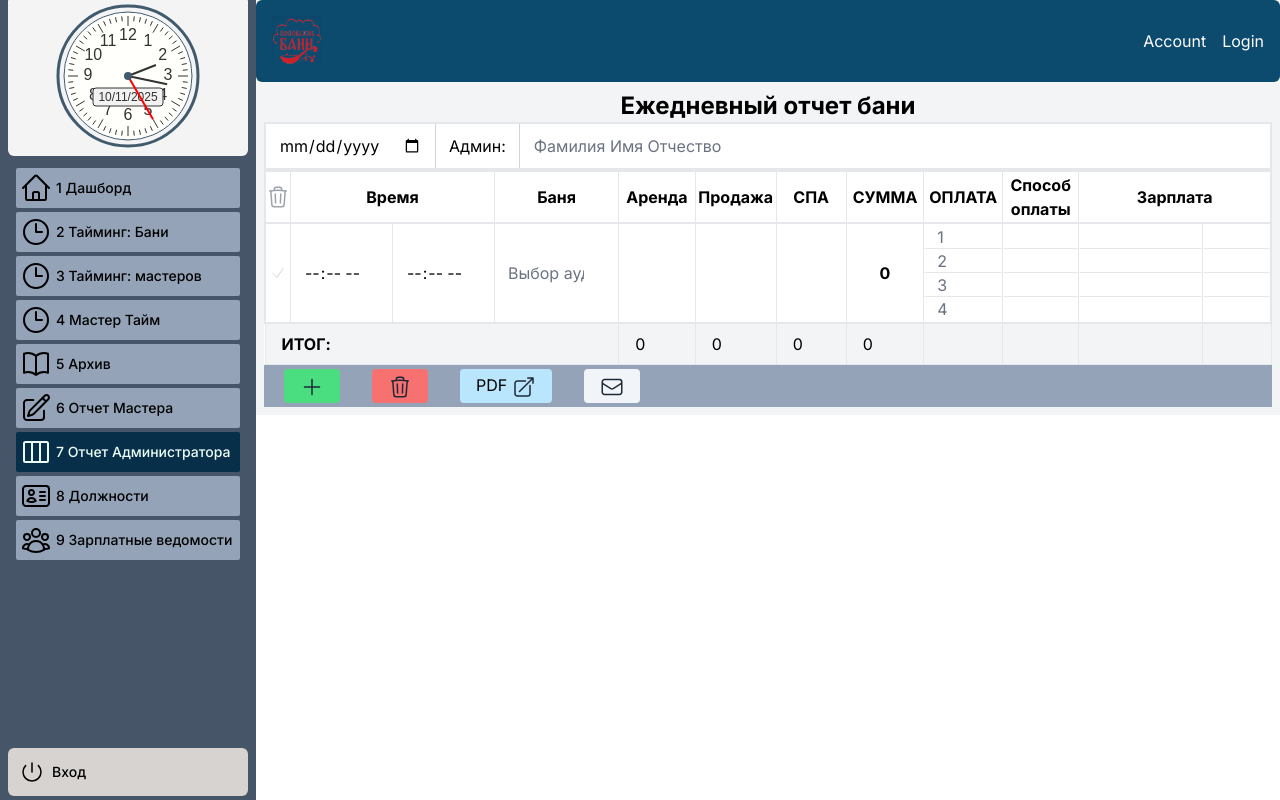
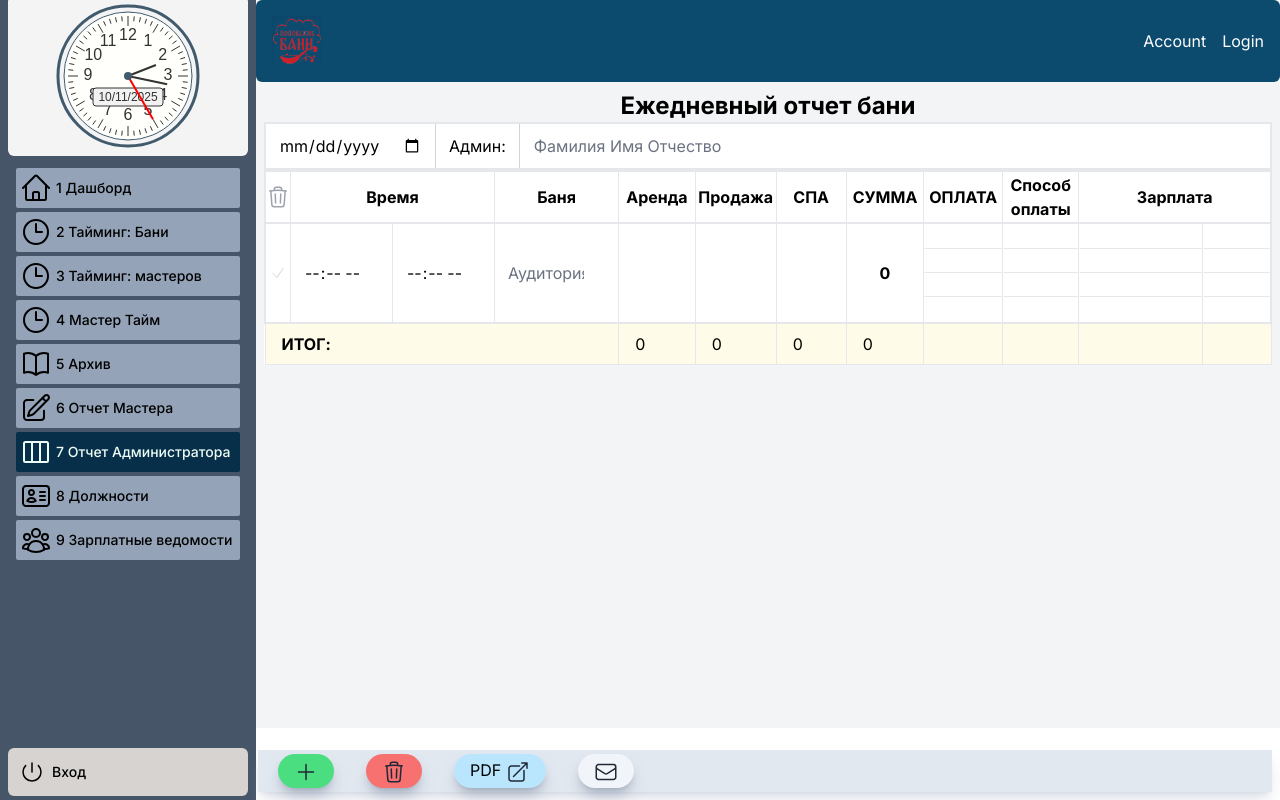
Before and after one commit to Fa-Dali/my-bathhouse-app, a Next.js app in the folder frontend/nextjs-dashboard/: page /dashboard/report-administrator in a window 1280 px wide. Built offline with nearby package versions, Linux system fonts and the light colour scheme; a web font is replaced by a local one.

Commit message:
Настройка скролл для таблицы Отчет Администратора

```diff
--- a/frontend/nextjs-dashboard/app/dashboard/report-administrator/calculator/AdminTable.tsx
+++ b/frontend/nextjs-dashboard/app/dashboard/report-administrator/calculator/AdminTable.tsx
@@ -190,8 +190,11 @@ export default function Page({ }: PageProps) {
       </div>
 
       {/* Таблица отчета */}
-      <div className="div-container flex justify-between gap-1 bg-slate-400">
-        <div>
+      <div className="div-container flex justify-between gap-1">
+
+
+
+        <div className="beautiful-scroll overflow-y-auto h-[550px]">
           <table className="w-full min-w-full border bg-white border-gray-300">
             <thead>
               <tr className="bg-white text-black border-2">
@@ -252,8 +255,8 @@ export default function Page({ }: PageProps) {
                       <input
                         type="text"
                         list="audience-list"
-                        placeholder="Выбор аудитории"
-                        className="w-full border-transparent h-24"
+                        placeholder="Аудитория"
+                        className="w-full border-transparent h-24 text-center"
                         value={row.audience}
                         onChange={(event) => updateRow(index, 'audience', event.target.value)}
                       />
@@ -271,7 +274,7 @@ export default function Page({ }: PageProps) {
                     <NumberInput
                       type="text"
                       step="10"
-                      placeholder=" "
+                      placeholder=""
                       className="h-24 text-right w-full border-none focus:ring-transparent focus:outline-none"
                       value={row.rent}
                       onChange={(event) => updateRow(index, 'rent', event.target.value)}
@@ -283,7 +286,7 @@ export default function Page({ }: PageProps) {
                     <NumberInput
                       type="text"
                       step="10"
-                      placeholder=" "
+                      placeholder=""
                       className="h-24 text-right w-full border-none focus:ring-transparent focus:outline-none"
                       value={row.sales}
                       onChange={(event) => updateRow(index, 'sales', event.target.value)}
@@ -295,7 +298,7 @@ export default function Page({ }: PageProps) {
                     <NumberInput
                       type="text"
                       step="10"
-                      placeholder=" "
+                      placeholder=""
                       className="h-24 text-right w-full border-none focus:ring-transparent focus:outline-none"
                       value={row.spa}
                       onChange={(event) => updateRow(index, 'spa', event.target.value)}
@@ -313,7 +316,7 @@ export default function Page({ }: PageProps) {
                       <input
                         type="number"
                         step="10"
-                        placeholder="1"
+                        placeholder=""
                         className="w-full border-transparent h-6 border border-b-gray-200"
                       />
                     </div>
@@ -321,7 +324,7 @@ export default function Page({ }: PageProps) {
                       <input
                         type="number"
                         step="10"
-                        placeholder="2"
+                        placeholder=""
                         className="w-full border-transparent h-6 border border-b-gray-200"
                       />
                     </div>
@@ -329,7 +332,7 @@ export default function Page({ }: PageProps) {
                       <input
                         type="number"
                         step="10"
-                        placeholder="3"
+                        placeholder=""
                         className="w-full border-transparent h-6 border border-b-gray-200"
                       />
                     </div>
@@ -337,7 +340,7 @@ export default function Page({ }: PageProps) {
                       <input
                         type="number"
                         step="10"
-                        placeholder="4"
+                        placeholder=""
                         className="w-full border-transparent h-6 border"
                       />
                     </div>
@@ -460,7 +463,7 @@ export default function Page({ }: PageProps) {
 
 
             <tfoot>
-              <tr className="bg-gray-100 text-black">
+              <tr className="bg-yellow-50 text-black">
                 <td colSpan={4} className="font-bold border px-4 py-2">
                   ИТОГ:
                 </td>
@@ -477,11 +480,13 @@ export default function Page({ }: PageProps) {
           </table>
 
           {/* Кнопки */}
-          <div className="m-1">
+          <div className="flex flex-col min-h-screen justify-between"> {/* ****************** */}
+            <div className="p-2 fixed bottom-0 left-0 right-0 z-50 ml-[250px]">
+              <div className="p-1 bg-slate-200 shadow-lg shadow-slate-400/30">
 
                 {/* ДОБАВИТЬ СТРОКУ */}
                 <button
-              className="bg-green-400 hover:bg-green-500 py-1 px-4 mx-4 rounded"
+                  className="bg-green-400 hover:bg-green-500 py-1 px-4 mx-4 rounded-full shadow-lg shadow-slate-500/40"
                   onClick={handleAddRow}
                 >
                   <PlusIcon className="w-6 h-6 inline-block align-middle text-gray-800" />
@@ -489,7 +494,7 @@ export default function Page({ }: PageProps) {
 
                 {/* УДАЛИТЬ СТРОКУ */}
                 <button
-              className="bg-red-400 hover:bg-red-500 text-white font-bold py-1 px-4 mx-4 rounded"
+                  className="bg-red-400 hover:bg-red-500 text-white font-bold py-1 px-4 mx-4 rounded-full shadow-lg shadow-slate-500/40"
                   disabled={selectedRows.length === 0}
                   onClick={handleDeleteRow}
                 >
@@ -498,7 +503,7 @@ export default function Page({ }: PageProps) {
 
                 {/* ЭКСПОРТ В PDF */}
                 <button
-              className="bg-sky-200 hover:bg-sky-300 py-1 px-4 mx-4 rounded"
+                  className="bg-sky-200 hover:bg-sky-300 py-1 px-4 mx-4 rounded-full shadow-lg shadow-slate-500/40"
                   onClick={exportToPdf}
                 >
                   PDF <ArrowTopRightOnSquareIcon className="w-6 h-6 inline-block align-middle text-gray-800" />
@@ -506,7 +511,7 @@ export default function Page({ }: PageProps) {
 
                 {/* ОТПРАВИТЬ ПИСЬМО */}
                 <button
-              className="bg-slate-100 hover:bg-yellow-200 py-1 px-4 mx-4 rounded"
+                  className="bg-slate-100 hover:bg-yellow-200 py-1 px-4 mx-4 rounded-full shadow-lg shadow-slate-500/40"
                   onClick={exportToPdf}
                 >
                   <EnvelopeIcon className="w-6 h-6 inline-block align-middle text-gray-800" />
@@ -514,12 +519,16 @@ export default function Page({ }: PageProps) {
                 </button>
               </div>
             </div>
+          </div>
+
+        </div>
+
 
         {/* Дополнительные контейнеры и таблицы пока закомментированы */}
       </div>
 
       {/* Элемент для отображения пути к файлу */}
-      <div id="download-button"></div>
+      {/* <div id="download-button"></div> */}
     </div>
   );
 }
--- a/frontend/nextjs-dashboard/app/ui/global.css
+++ b/frontend/nextjs-dashboard/app/ui/global.css
@@ -35,7 +35,7 @@ input[type='number']::-webkit-outer-spin-button {
   }
 }
 
-/* КРАСИВЫЙ СКРОЛЛБАР
+/* КРАСИВЫЙ СКРОЛЛБАР ВЕРТИКАЛЬНЫЙ
 <div className="beautiful-scroll overflow-y-auto h-[300px]">
   <!-- Ваш контент -->
 </div>*/
```
Lines whose indentation alone changed are shown as unchanged.
